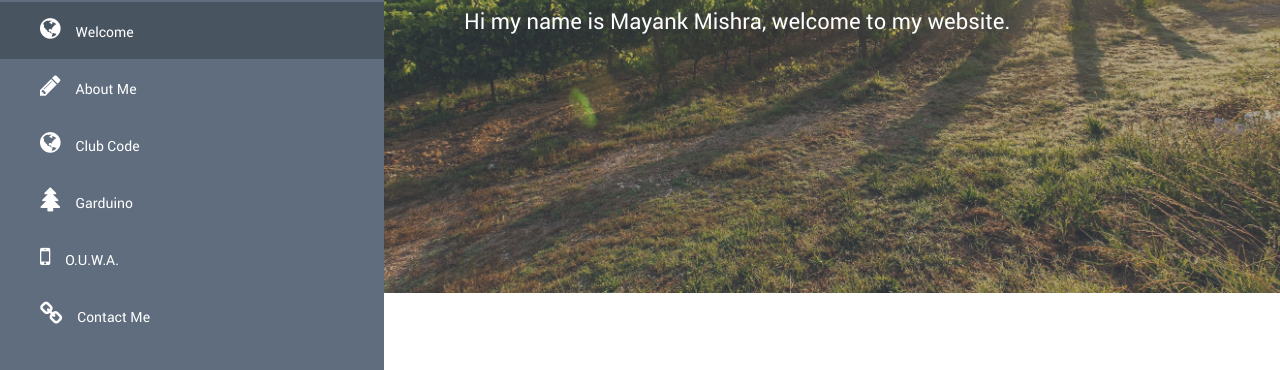
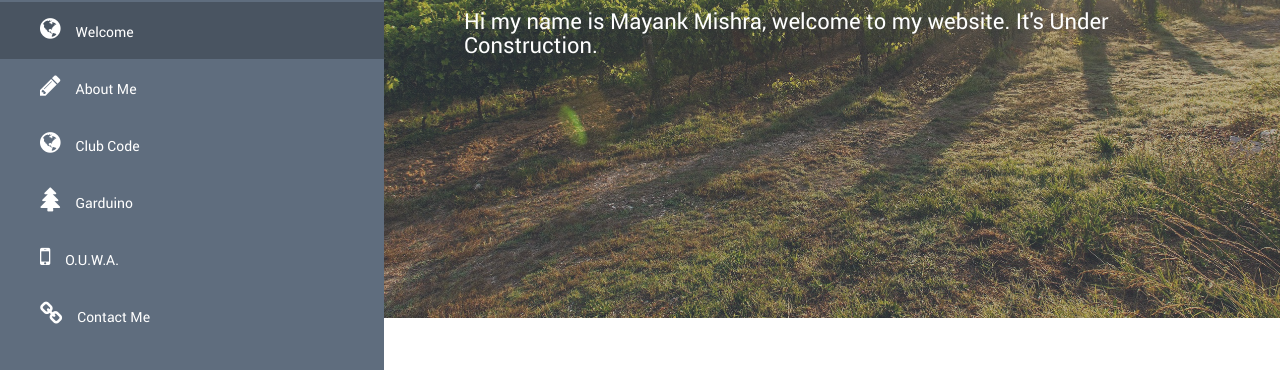
Before and after one commit to mmishra2112/mmishra2112.github.io, a plain HTML site: page index.html in a window 1280 px wide. Shown: the part 327-697 px from the top of the page. Drawn offline with Linux system fonts and the light colour scheme.

Commit message:
under construction message

```diff
--- a/index.html
+++ b/index.html
@@ -79,7 +79,7 @@
             <div class="banner-overlay"></div>
             <div class="welcome-text">
                 <h2>Simple Design | Personal Portfolio</h2>
-                <h5>Hi my name is Mayank Mishra, welcome to my website.</h5>
+                <h5>Hi my name is Mayank Mishra, welcome to my website. It's Under Construction.</h5>
             </div>
         </div>
 
```
